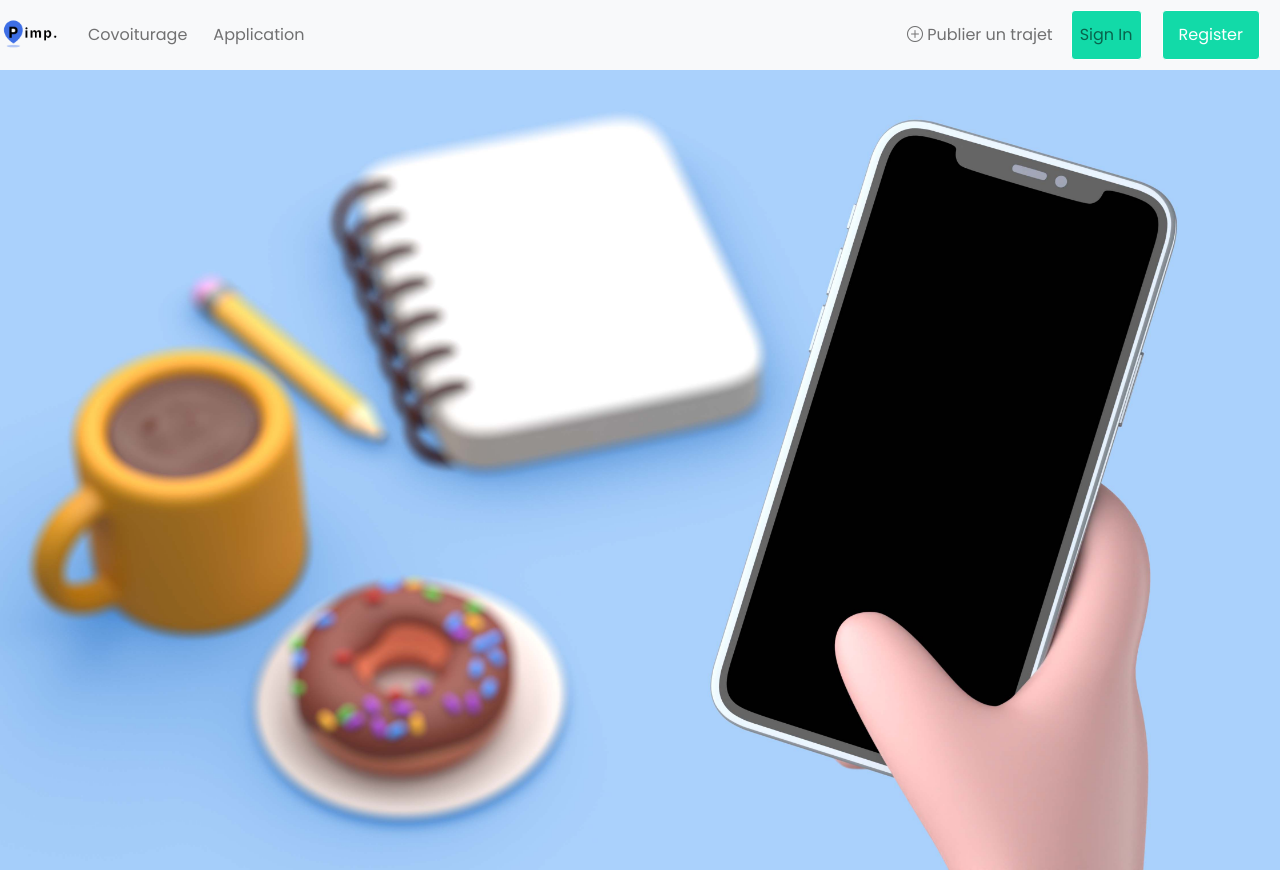
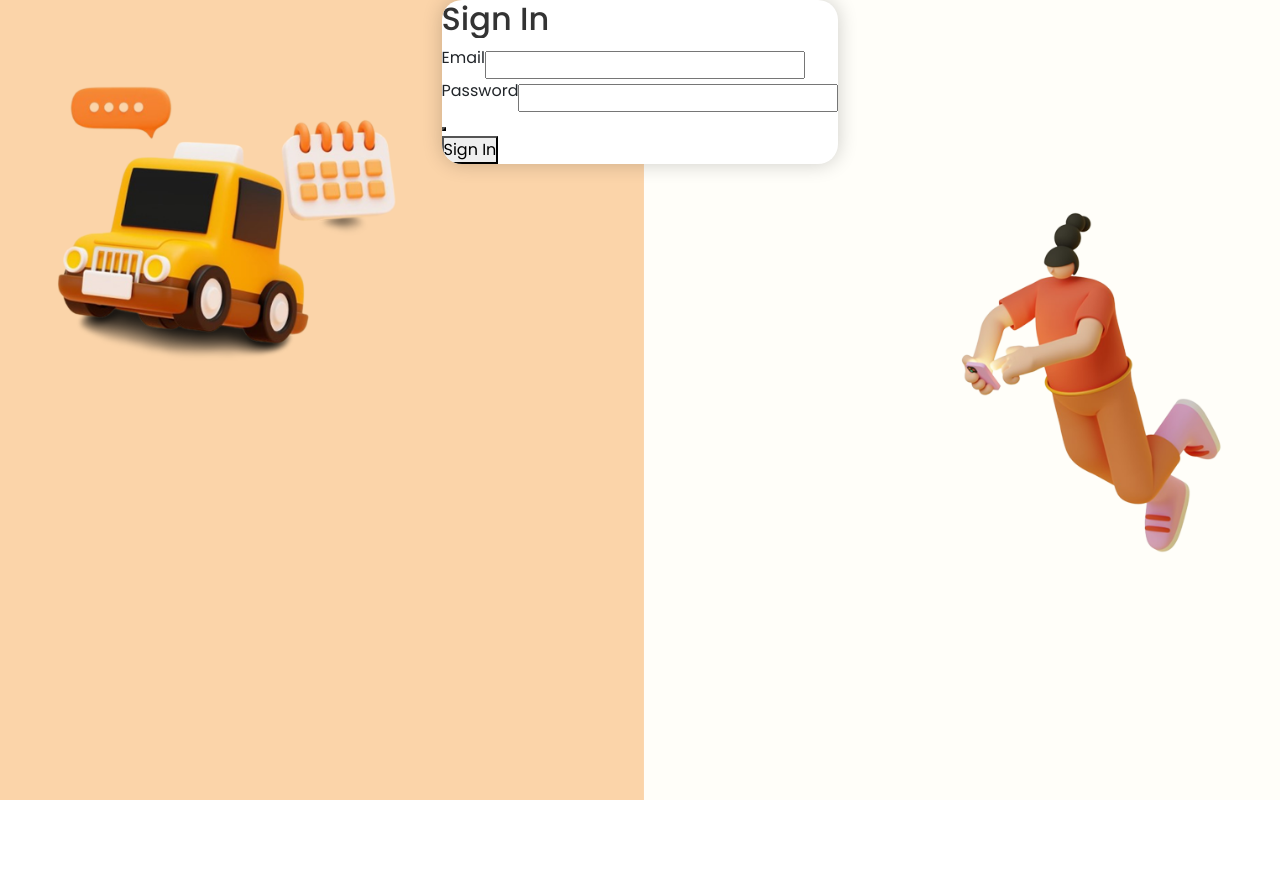
Before and after one commit to DjeelK/Projet_Pimp_My_Ride, a React (Create React App) app: page / in a window 1280 px wide. After the commit the page ends 800 px from the top, so only its background shows below. Built offline with nearby package versions, Linux system fonts and the light colour scheme.

Commit message:
Début log in design ok (fond image) + création signForm, routing ok

```diff
--- a/src/App.jsx
+++ b/src/App.jsx
@@ -1,6 +1,7 @@
 import React, { useEffect } from 'react';
 import { useDispatch } from 'react-redux';
-import ApplicationPageRoute from './routes//ApplicationPageRoute';
+import SignInPageRoute from './routes/SignInPageRoute';
+// import ApplicationPageRoute from './routes//ApplicationPageRoute';
 // import HomePageRoute from './routes/HomePageRoute';
 
 
@@ -13,7 +14,8 @@
   return (
     <div className="App">
       {/* <HomePageRoute/> */}
-      <ApplicationPageRoute/>
+      {/* <ApplicationPageRoute/> */}
+      <SignInPageRoute/>
     </div>
   );
 }
--- a/src/app-routing.js
+++ b/src/app-routing.js
@@ -1,8 +1,8 @@
 import App from "./App";
 import ErrorPage from './routes/ErrorPage';
 import HomePageRoute from './routes/HomePageRoute';
-import SignInForm from "./routes/auth/SignForm";
 import ApplicationPageRoute from './routes/ApplicationPageRoute';
+import SignInPageRoute from './routes/SignInPageRoute';
 
 const { createBrowserRouter } = require("react-router-dom");
 
@@ -17,8 +17,8 @@
         element: <HomePageRoute />
       },
       {
-        path: "/auth",
-        element: <SignInForm/>
+        path: "/signIn",
+        element: <SignInPageRoute/>
       },
       {
         path: '/application',
--- a/src/css/SignInPage.css
+++ b/src/css/SignInPage.css
@@ -1,34 +1,20 @@
 .sign-in-page {
-    background: linear-gradient(to right, #3498db, #f1c40f); /* Couleurs de fond */
-    height: 100vh;
-    display: flex;
-    justify-content: center;
-    align-items: center;
-  }
+  background-image: url('../assets/Fond_login.png');
+  background-size: cover;
+  height: 100vh;
+  display: flex;
+  flex-direction: column;
+  justify-content: flex-start;
+  align-items: center;
+}
 
   .sign-in-container {
-    background-color: #ffffff; /* Couleur de l'encadré */
-    border-radius: 20px; /* Coins arrondis */
+    background-color: #ffffff;
+    border-radius: 20px;
     display: flex;
-    box-shadow: 0px 0px 20px rgba(0, 0, 0, 0.2); /* Ombre pour l'encadré */
-  }
-
-  .left-section {
-    flex: 1;
-    min-height: 100vh;
-    background-color: #3498db; /* Couleur de la section de gauche */
-  }
-
-  .right-section {
-    flex: 1;
-    padding: 20px;
-    display: flex;
-    flex-direction: column;
-    align-items: center;
-    justify-content: center;
-    text-align: center;
+    box-shadow: 0px 0px 20px rgba(0, 0, 0, 0.2);
   }
 
   h2 {
-    color: #333; /* Couleur du texte */
+    color: #333;
   }
--- a/src/routes/SignInPageRoute.jsx
+++ b/src/routes/SignInPageRoute.jsx
@@ -1,12 +1,12 @@
 import React from 'react';
 import SignInForm from '../routes/auth/SignForm';
+import '../css/SignInPage.css';
+
 
 const SignInPageRoute = () => {
   const handleSignInClick = () => {
-    console.log('Bouton Sign In cliqué');
-    // Vous pouvez ajouter ici le code pour rediriger l'utilisateur ou effectuer d'autres actions liées à la connexion
+    // console.log('Bouton Sign In cliqué');
   };
-
   return (
     <div className="sign-in-page">
       <div className="sign-in-container">
--- a/src/routes/auth/SignForm.jsx
+++ b/src/routes/auth/SignForm.jsx
@@ -17,7 +17,6 @@
 
   const handleSubmit = (e) => {
     e.preventDefault();
-    // Ajoutez ici la logique de connexion, par exemple, en utilisant une requête API vers votre serveur
   };
 
   return (
```
Also changed, not shown: src/components/SignInPage.jsx (deleted, +0 -21 lines), src/assets/Fond_login.png (added).
